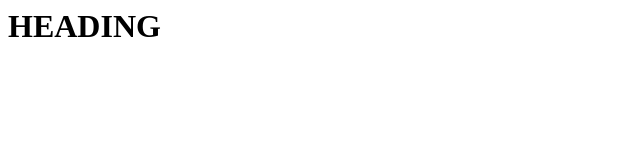
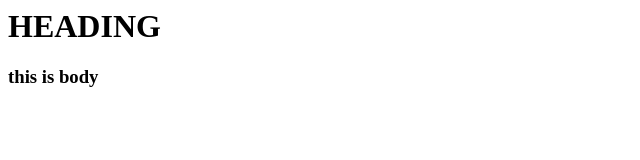
Before and after one commit to jayraval11/remote-repo, a plain HTML site: page index.html in a window 1280 px wide. Shown: the whole page, without its empty margins (0-640 px from the left). Drawn offline with Linux system fonts and the light colour scheme.

Commit message:
added body

```diff
--- a/index.html
+++ b/index.html
@@ -1 +1,2 @@
 <h1>HEADING</h1>
+<body><h3>this is body</h3></body>
```
